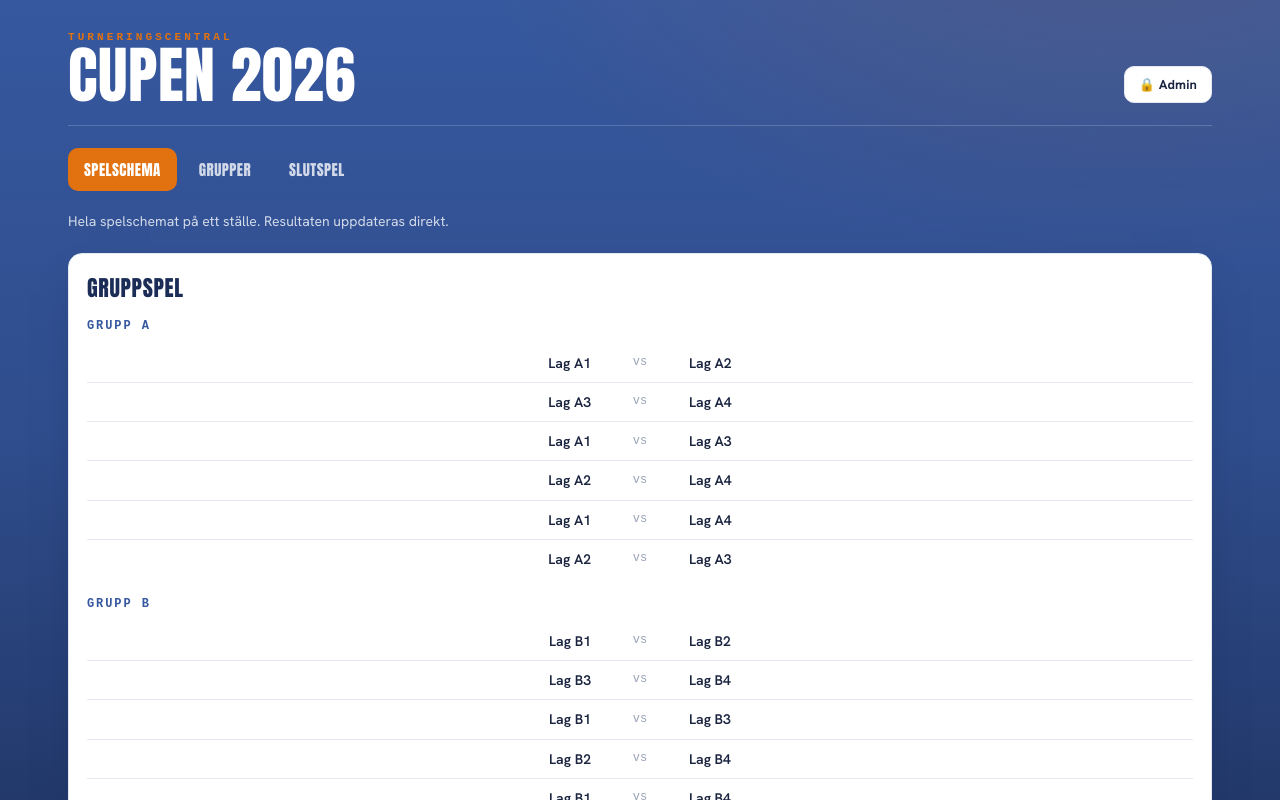
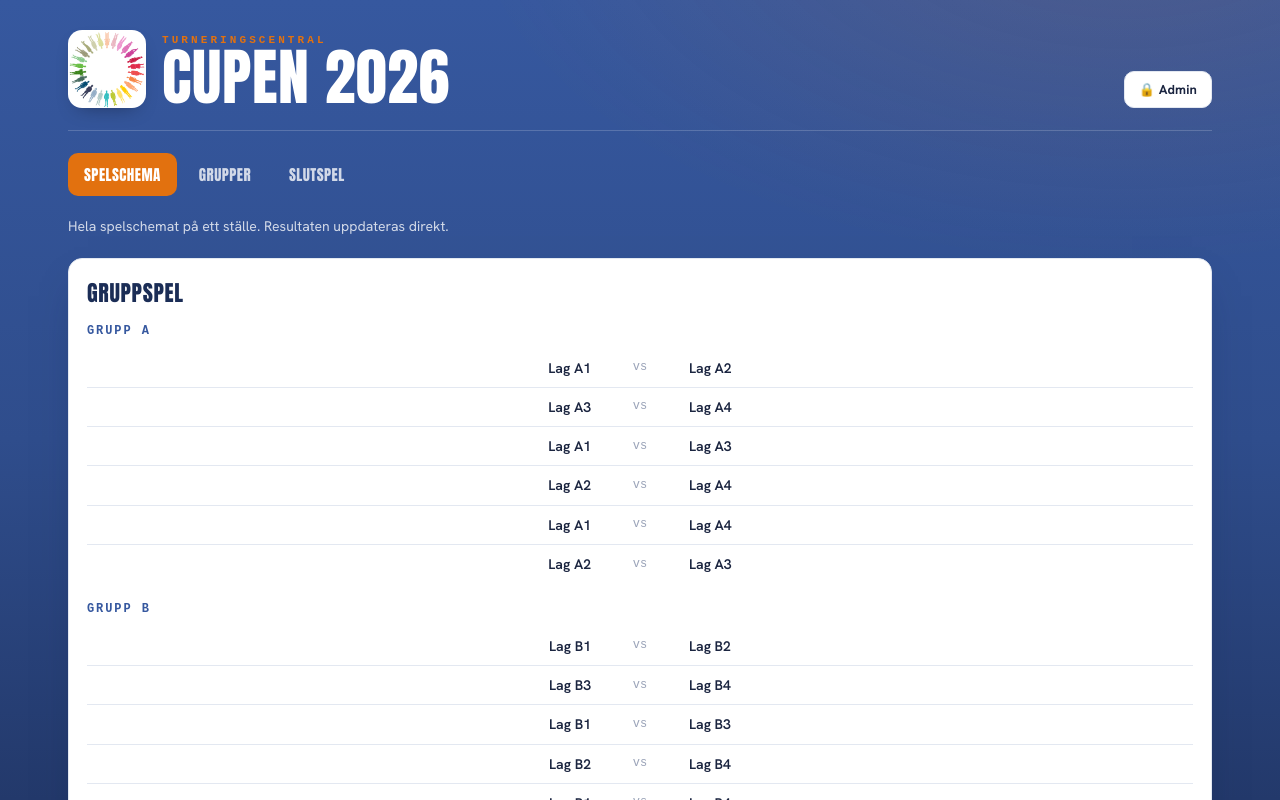
Before and after one commit to folkepetre/cup-app, a Vue app: page / in a window 1280 px wide. Shown: the top 800 px of the page. Built offline with nearby package versions, Linux system fonts and the light colour scheme; a web font is replaced by a local one.

Commit message:
dj logga

```diff
--- a/src/App.vue
+++ b/src/App.vue
@@ -5,6 +5,7 @@ import GroupsView from './components/GroupsView.vue'
 import ScheduleView from './components/ScheduleView.vue'
 import BracketView from './components/BracketView.vue'
 import SettingsView from './components/SettingsView.vue'
+import logoUrl from './dj-logga.png'
 
 const { state, adminMode, enterAdmin, exitAdmin, exportData, importData } = useTournament()
 const view = ref('schedule')
@@ -68,6 +69,7 @@ const handlePinKey = (e) => {
 
   <header class="top">
     <div class="brand">
+      <img :src="logoUrl" class="brand-logo" alt="Cuplogotyp">
       <div>
         <div class="kicker">Turneringscentral</div>
         <h1 class="title">
--- a/src/style.css
+++ b/src/style.css
@@ -38,7 +38,8 @@ header.top{
   display:flex;align-items:flex-end;justify-content:space-between;gap:20px;
   flex-wrap:wrap;padding:30px 0 22px;border-bottom:1px solid var(--on-blue-line);
 }
-.brand{display:flex;align-items:baseline;gap:14px;flex-wrap:wrap}
+.brand{display:flex;align-items:center;gap:16px;flex-wrap:wrap}
+.brand-logo{height:78px;width:auto;flex:none;border-radius:14px;box-shadow:0 8px 20px -10px rgba(0,0,0,.4)}
 .brand .kicker{
   font-family:'Azeret Mono',monospace;font-size:11px;letter-spacing:.28em;
   text-transform:uppercase;color:var(--orange);font-weight:700;
```
Also changed, not shown: src/dj-logga.png (renamed from src/RING-26-färger.png).
